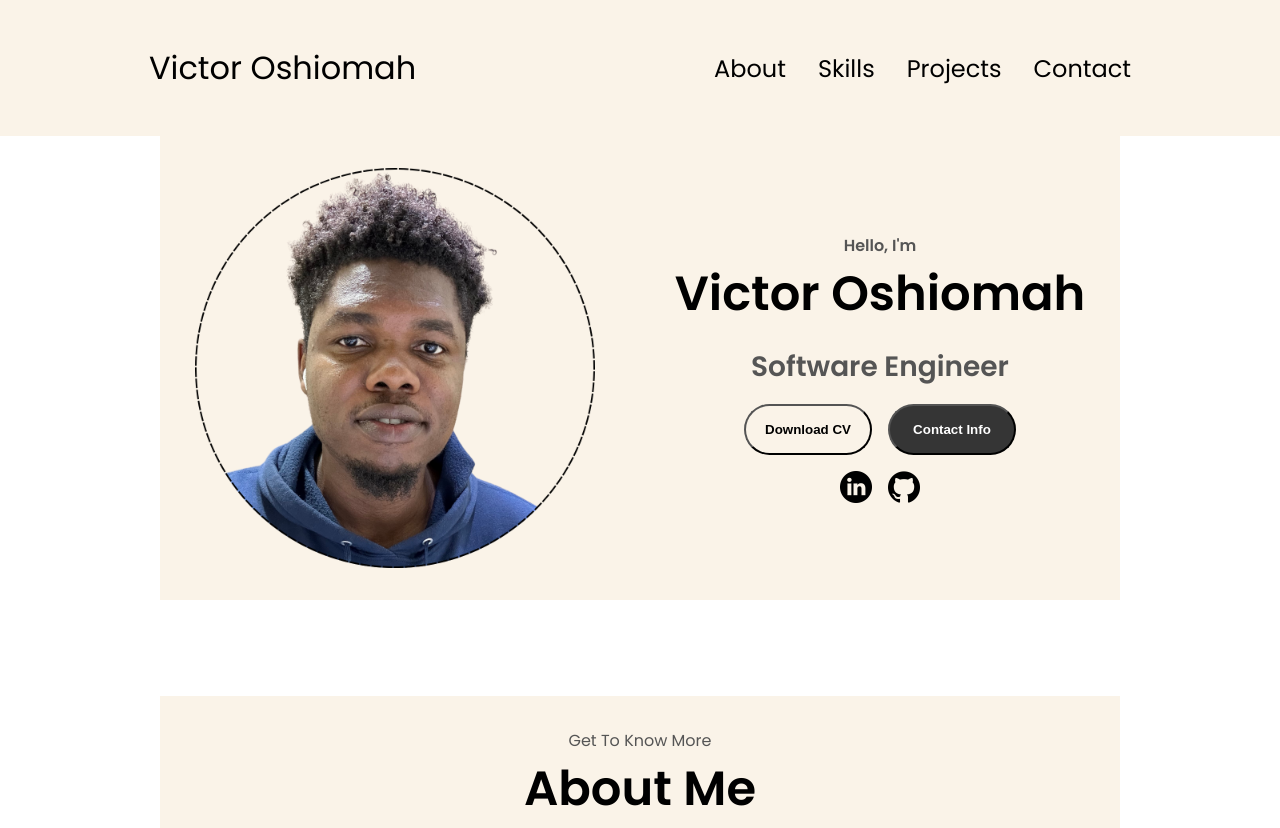
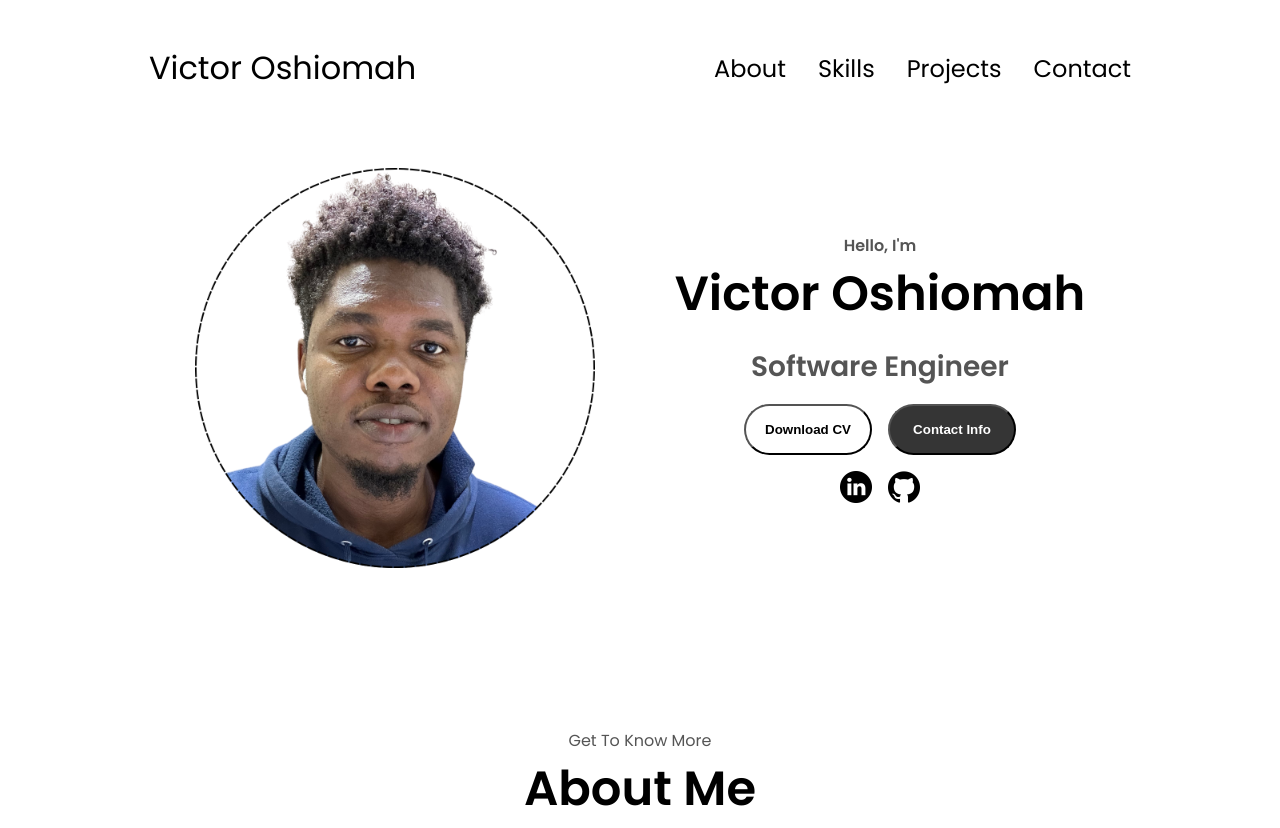
Before and after one commit to VictorOshiomah/new-portfolio, a plain HTML site: page index.html in a window 1280 px wide. Shown: the top 828 px of the page. Drawn offline with Linux system fonts and the light colour scheme.

Commit message:
Update style.css

```diff
--- a/style.css
+++ b/style.css
@@ -37,7 +37,7 @@ nav,
 nav {
   justify-content: space-around;
   align-items: center;
-  background-color: rgb(250,243,232);
+  background-color: white;
   height: 17vh;
 }
 
@@ -154,7 +154,7 @@ section {
   padding: 4vh;
   height: 96vh;
   margin: 0 10rem;
-  background-color: rgb(250,243,232);
+  background-color: white;
   box-sizing: border-box;
   min-height: fit-content;
 }
```
